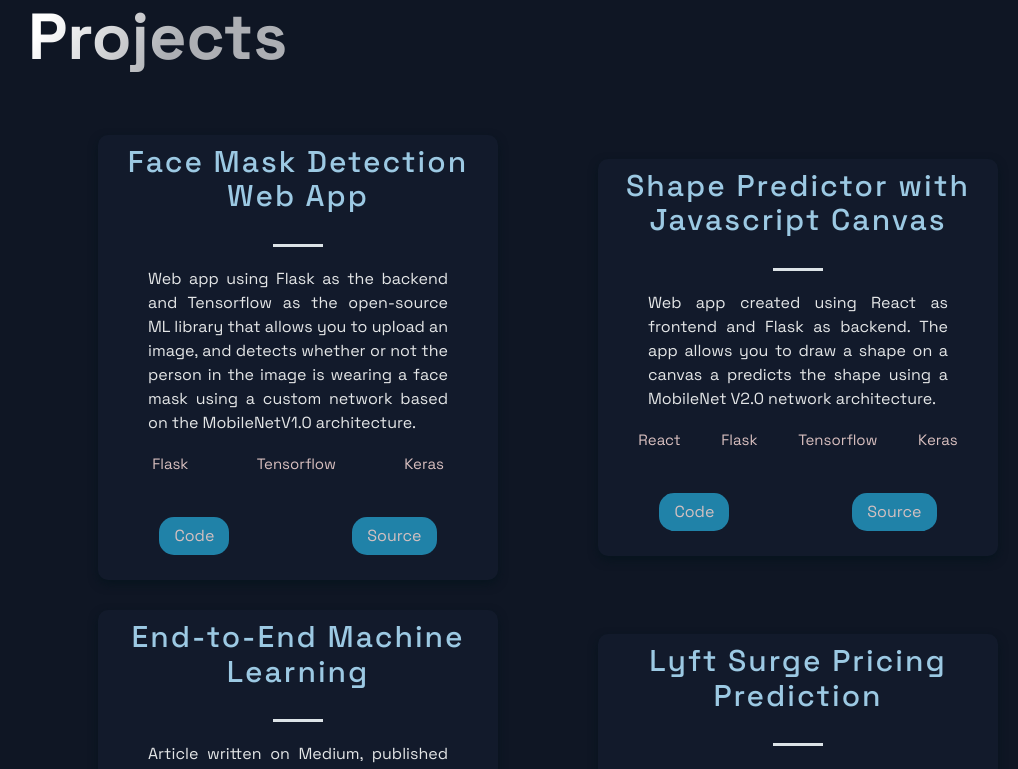
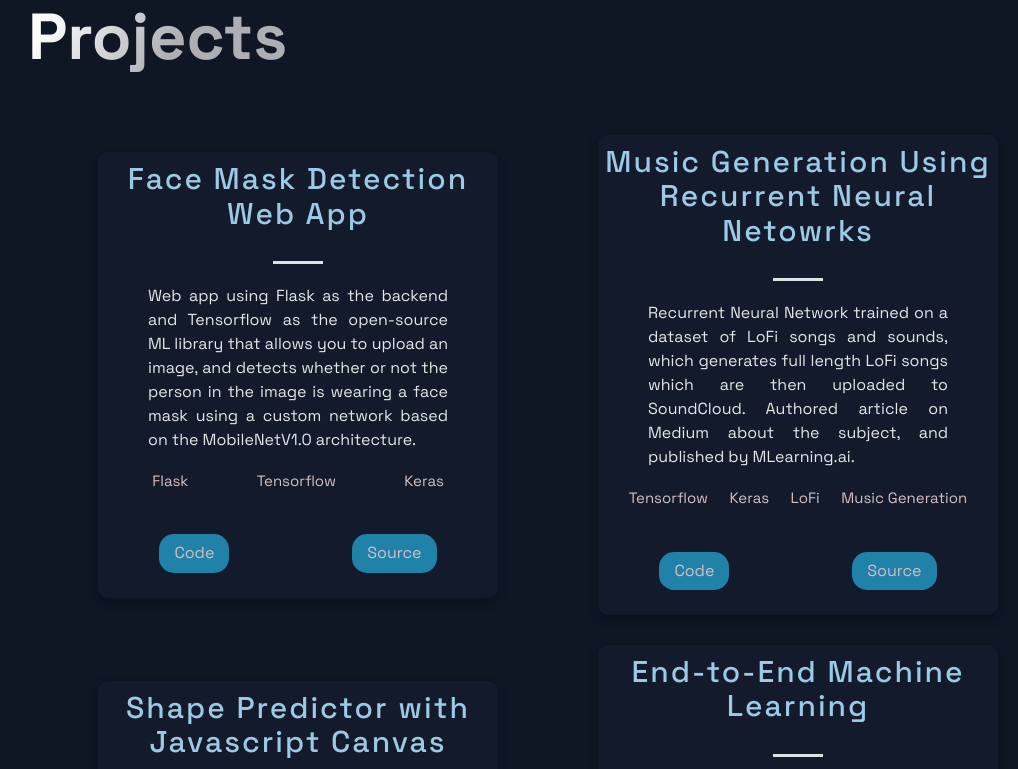
Before and after one commit to AReyH/arturo-portfolio, a Next.js app: page / in a window 1280 px wide. Shown: the part 700-1469 px from the top of the page, without its empty margins (92-1110 px from the left). Built offline with nearby package versions, Linux system fonts and the light colour scheme.

Commit message:
Update constants.js

```diff
--- a/src/constants/constants.js
+++ b/src/constants/constants.js
@@ -9,13 +9,22 @@ export const projects = [
     id: 0,
   },
   {
+    title: 'Music Generation Using Recurrent Neural Netowrks',
+    description: "Recurrent Neural Network trained on a dataset of LoFi songs and sounds, which generates full length LoFi songs which are then uploaded to SoundCloud. Authored article on Medium about the subject, and published by MLearning.ai.",
+    image: '/images/shapes.PNG',
+    tags: ['Tensorflow','Keras','LoFi','Music Generation'],
+    source: 'https://arturorey.medium.com/how-to-generate-music-using-machine-learning-72360ba4a085',
+    visit: 'https://soundcloud.com/lullabai1',
+    id: 3,
+  },
+  {
     title: 'Shape Predictor with Javascript Canvas',
     description: "Web app created using React as frontend and Flask as backend. The app allows you to draw a shape on a canvas a predicts the shape using a MobileNet V2.0 network architecture. ",
     image: '/images/shapes.PNG',
     tags: ['React','Flask','Tensorflow','Keras'],
     source: 'http://ffat15.herokuapp.com/',
     visit: 'https://medium.com/swlh/league-of-legends-win-prediction-5f5516c4b1d7',
-    id: 3,
+    id: 1,
   },
   {
     title: 'End-to-End Machine Learning',
@@ -24,7 +33,7 @@ export const projects = [
     tags: ['Scikit Learn','Streamlit'],
     source: 'https://medium.com/geekculture/end-to-end-machine-learning-project-6d08b8915bdc',
     visit: 'https://medium.com/geekculture/end-to-end-machine-learning-project-6d08b8915bdc',
-    id: 1,
+    id: 2,
   },
   {
     title: 'Lyft Surge Pricing Prediction',
@@ -33,7 +42,7 @@ export const projects = [
       tags: ['Scikit Learn','imbalanced-learn'],
     source: 'https://medium.com/swlh/lyft-surge-pricing-prediction-aa96114d9e1c',
     visit: 'https://medium.com/swlh/lyft-surge-pricing-prediction-aa96114d9e1c',
-    id: 2,
+    id: 3,
   },
   {
     title: 'League of Legends Outcome Prediction',
@@ -42,8 +51,9 @@ export const projects = [
     tags: ['Scikit Learn','Tensorflow','Riot API','Keras'],
     source: 'http://ffat15.herokuapp.com/',
     visit: 'https://medium.com/swlh/league-of-legends-win-prediction-5f5516c4b1d7',
-    id: 3,
+    id: 1,
   },
+
 ];
 
 export const TimeLineData = [
```
